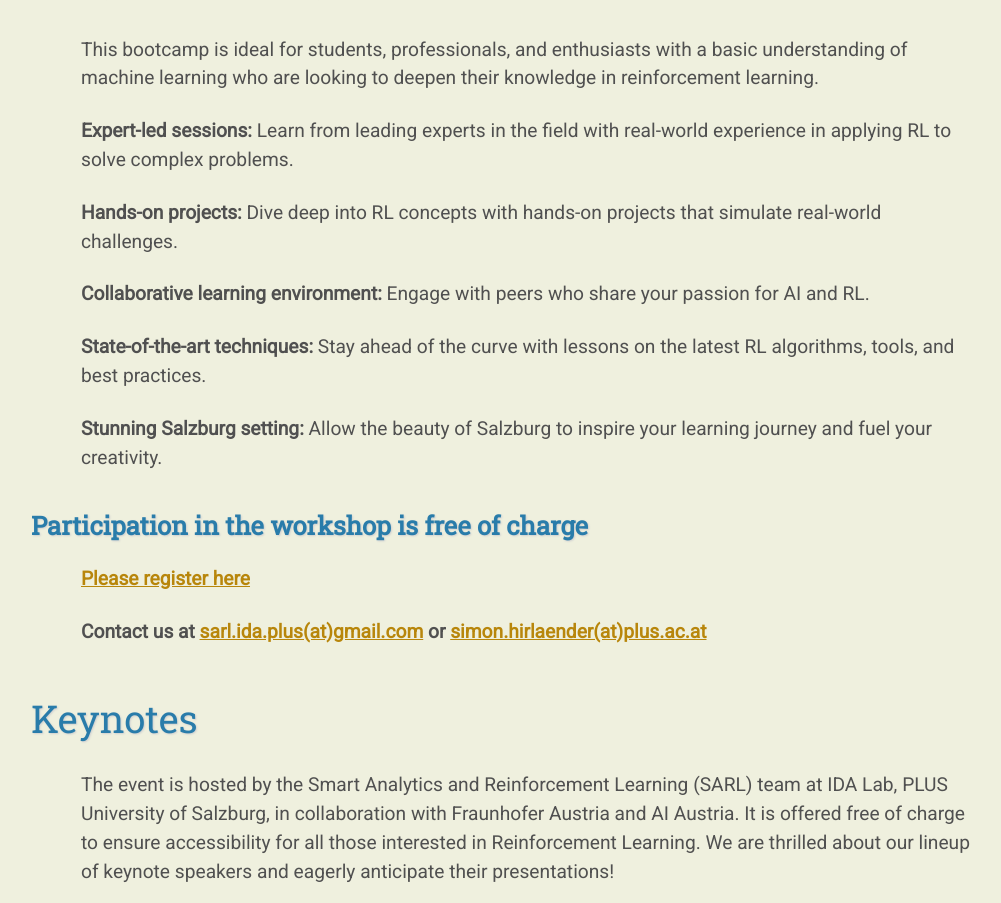
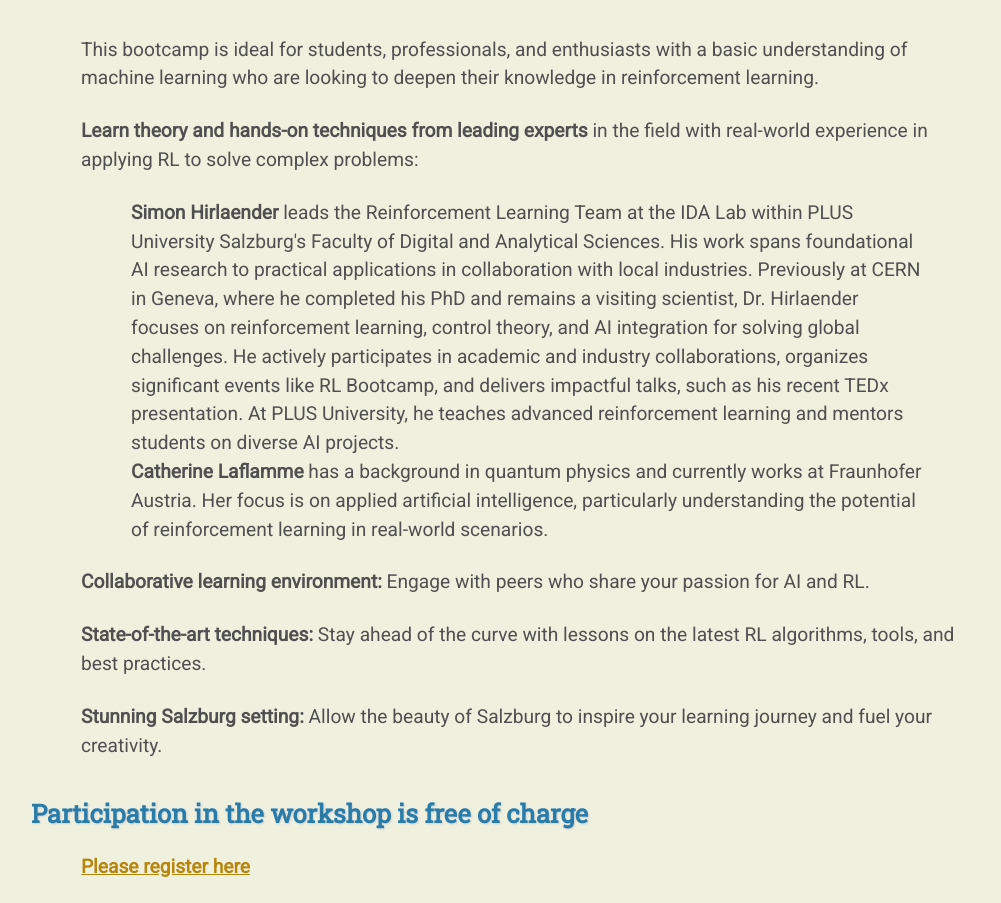
Before and after one commit to SARL-PLUS/RL-Bootcamp, a plain HTML site: page index.html in a window 1280 px wide. Shown: the part 1072-1975 px from the top of the page, without its empty margins (109-1110 px from the left). Drawn offline with Linux system fonts and the light colour scheme.

Commit message:
added Simon and Catherine bio

```diff
--- a/index.html
+++ b/index.html
@@ -74,10 +74,15 @@ RL applications are very promising, but have been deployed in real machines only
     <p>
     This bootcamp is ideal for students, professionals, and enthusiasts with a basic understanding of machine learning who are looking to deepen their knowledge in reinforcement learning. </p>
   <p>
-      <strong>Expert-led sessions:</strong> Learn from leading experts in the field with real-world experience in applying RL to solve complex problems.
-  </p>
-  <p> <strong>Hands-on projects:</strong> Dive deep into RL concepts with hands-on projects that simulate real-world challenges.</p>
-  <p> <strong>Collaborative learning environment:</strong> Engage with peers who share your passion for AI and RL.</p>
+      <strong> Learn theory and hands-on techniques from leading experts</strong> in the field with real-world experience in applying RL to solve complex problems:
+      <ul>
+      <li><strong>Simon Hirlaender</strong>  leads the Reinforcement Learning Team at the IDA Lab within PLUS University Salzburg's Faculty of Digital and Analytical Sciences. His work spans foundational AI research to practical applications in collaboration with local industries. Previously at CERN in Geneva, where he completed his PhD and remains a visiting scientist, Dr. Hirlaender focuses on reinforcement learning, control theory, and AI integration for solving global challenges. He actively participates in academic and industry collaborations, organizes significant events like RL Bootcamp, and delivers impactful talks, such as his recent TEDx presentation. At PLUS University, he teaches advanced reinforcement learning and mentors students on diverse AI projects.</li>
+      <li>
+        <strong>Catherine Laflamme</strong> has a background in quantum physics and currently works at Fraunhofer Austria. Her focus is on applied artificial intelligence, particularly understanding the potential of reinforcement learning in real-world scenarios.</li>
+      </ul>
+
+    </p>
+    <p> <strong>Collaborative learning environment:</strong> Engage with peers who share your passion for AI and RL.</p>
   <p> <strong>State-of-the-art techniques:</strong> Stay ahead of the curve with lessons on the latest RL algorithms, tools, and best practices.</p>
   <p> <strong>Stunning Salzburg setting:</strong> Allow the beauty of Salzburg to inspire your learning journey and fuel your creativity.
     </p>
```
